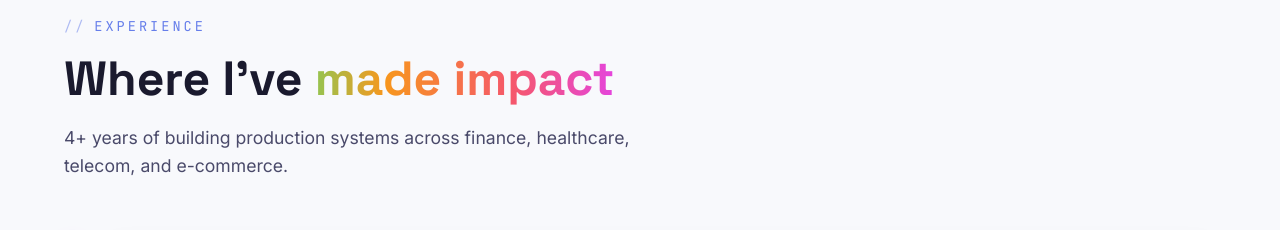
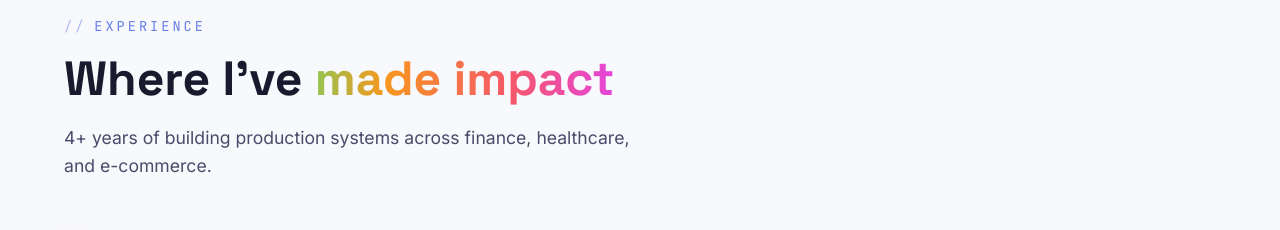
Before and after one commit to Abhinav-519/portfolio-v1, a React (Vite) app: page / in a window 1280 px wide. Shown: the part 1820-2050 px from the top of the page. Built offline with nearby package versions, Linux system fonts and the light colour scheme.

Commit message:
Remove 'telecom' from experience description

```diff
--- a/src/components/Experience.jsx
+++ b/src/components/Experience.jsx
@@ -116,7 +116,7 @@ export default function Experience() {
                     variants={fadeUp}
                     custom={2}
                 >
-                    4+ years of building production systems across finance, healthcare, telecom, and e-commerce.
+                    4+ years of building production systems across finance, healthcare, and e-commerce.
                 </motion.p>
 
                 <div className="exp-timeline">
```
